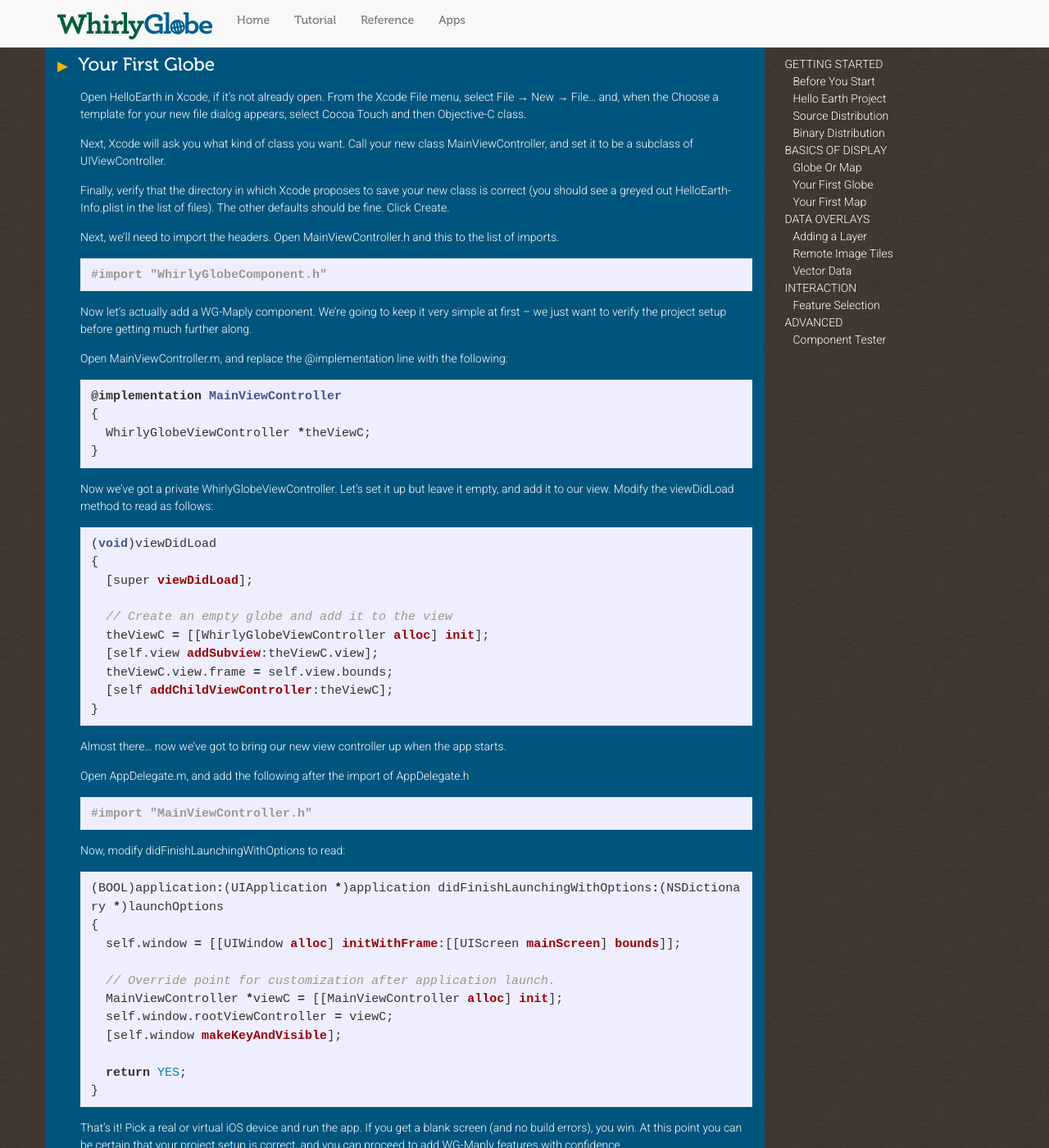
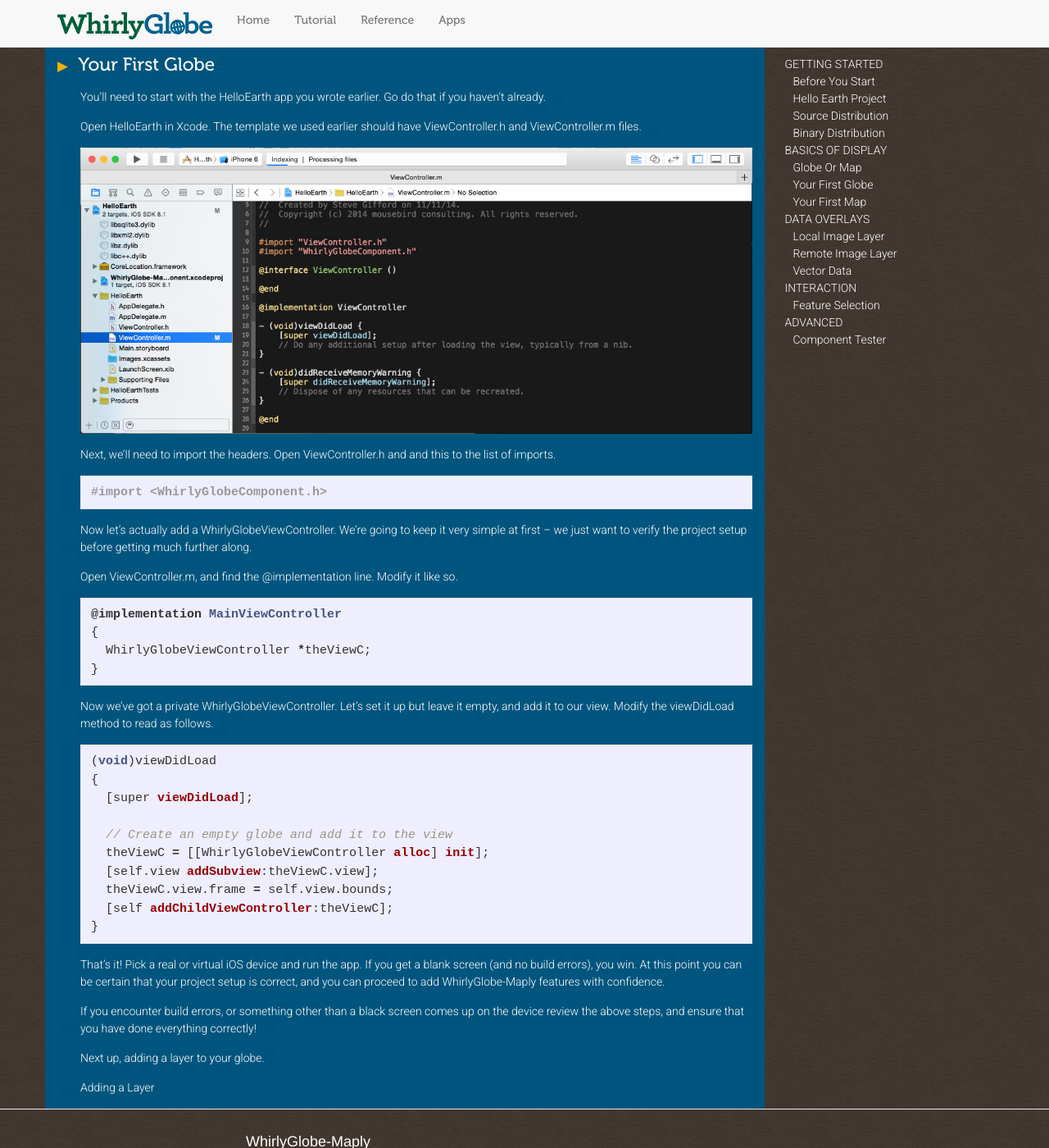
Before and after one commit to muruganandham/WhirlyGlobe-Maply-Site, a Jekyll site: the page built from tutorial/your_first_globe.md, in a window 1280 px wide and 1400 px high. Shown: the whole window at 82% size. Built offline with Jekyll 4.4.1, drawn with Linux system fonts in a browser that asks for light colours; nearby versions of some CDN libraries; some web fonts are replaced.

Commit message:
Working through the tutorials for links and cleanup.

```diff
--- a/_data/tutorial.yaml
+++ b/_data/tutorial.yaml
@@ -13,8 +13,8 @@
 
 - section: Data Overlays
   files:
-    - filename: adding_a_layer.html
-    - filename: remote_image_tiles.html
+    - filename: local_image_layer.html
+    - filename: remote_image_layer.html
     - filename: adding_vector_data.html
 
 - section: Interaction
--- a/tutorial/your_first_globe.md
+++ b/tutorial/your_first_globe.md
@@ -3,21 +3,21 @@ title: Your First Globe
 layout: tutorial
 ---
 
-Open HelloEarth in Xcode, if it's not already open. From the Xcode File menu, select File → New → File... and, when the Choose a template for your new file dialog appears, select Cocoa Touch and then Objective­-C class.
+You'll need to start with the [HelloEarth app](hello_earth.html) you wrote earlier.  Go do that if you haven't already.
 
-Next, Xcode will ask you what kind of class you want. Call your new class MainViewController, and set it to be a subclass of UIViewController.
+Open HelloEarth in Xcode.  The template we used earlier should have ViewController.h and ViewController.m files.
 
-Finally, verify that the directory in which Xcode proposes to save your new class is correct (you should see a greyed ­out HelloEarth­Info.plist in the list of files). The other defaults should be fine. Click Create.
+![Xcode HelloEarth]({{ site.baseurl }}/images/tutorial/globe_snap_1.png)
 
-Next, we'll need to import the headers. Open MainViewController.h and this to the list of imports.
+Next, we'll need to import the headers. Open ViewController.h and and this to the list of imports.
 
 {% highlight objc %}
-#import "WhirlyGlobeComponent.h"
+#import <WhirlyGlobeComponent.h>
 {% endhighlight %}
 
-Now let's actually add a WG-­Maply component. We're going to keep it very simple at first – we just want to verify the project setup before getting much further along.
+Now let's actually add a WhirlyGlobeViewController. We're going to keep it very simple at first – we just want to verify the project setup before getting much further along.
 
-Open MainViewController.m, and replace the @implementation line with the following:
+Open ViewController.m, and find the @implementation line.  Modify it like so.
 
 {% highlight objc %}
 @implementation MainViewController
@@ -26,7 +26,7 @@ Open MainViewController.m, and replace the @implementation line with the followi
 }
 {% endhighlight %}
 
-Now we've got a private WhirlyGlobeViewController. Let's set it up but leave it empty, and add it to our view. Modify the viewDidLoad method to read as follows:
+Now we've got a private WhirlyGlobeViewController. Let's set it up but leave it empty, and add it to our view. Modify the viewDidLoad method to read as follows.
 
 {% highlight objc %}
 (void)viewDidLoad
@@ -41,31 +41,7 @@ Now we've got a private WhirlyGlobeViewController. Let's set it up but leave it
 }
 {% endhighlight %}
 
-Almost there... now we've got to bring our new view controller up when the app starts.
-
-Open AppDelegate.m, and add the following after the import of AppDelegate.h
-
-{% highlight objc %}
-#import "MainViewController.h"
-{% endhighlight %}
-
-Now, modify didFinishLaunchingWithOptions to read:
-
-{% highlight objc %}
-(BOOL)application:(UIApplication *)application didFinishLaunchingWithOptions:(NSDictionary *)launchOptions
-{
-  self.window = [[UIWindow alloc] initWithFrame:[[UIScreen mainScreen] bounds]];
-
-  // Override point for customization after application launch.
-  MainViewController *viewC = [[MainViewController alloc] init];
-  self.window.rootViewController = viewC;
-  [self.window makeKeyAndVisible];
-
-  return YES;
-}
-{% endhighlight %}
-
-That's it! Pick a real or virtual iOS device and run the app. If you get a blank screen (and no build errors), you win. At this point you can be certain that your project setup is correct, and you can proceed to add WG­-Maply features with confidence.
+That's it! Pick a real or virtual iOS device and run the app. If you get a blank screen (and no build errors), you win. At this point you can be certain that your project setup is correct, and you can proceed to add WhirlyGlobe­-Maply features with confidence.
 
 If you encounter build errors, or something other than a black screen comes up on the device review the above steps, and ensure that you have done everything correctly!
 
```
Also changed, not shown: tutorial/adding_a_layer.md (deleted, +0 -66 lines), tutorial/getting_started.md (+1 -1 lines), tutorial/globe_or_map.md (+5 -3 lines), tutorial/local_image_layer.md (added, +96 -0 lines), tutorial/remote_image_layer.md (renamed from tutorial/remote_image_tiles.md, +13 -6 lines), tutorial/your_first_map.md (+8 -36 lines), images/tutorial/globe_snap_1.png (added).
